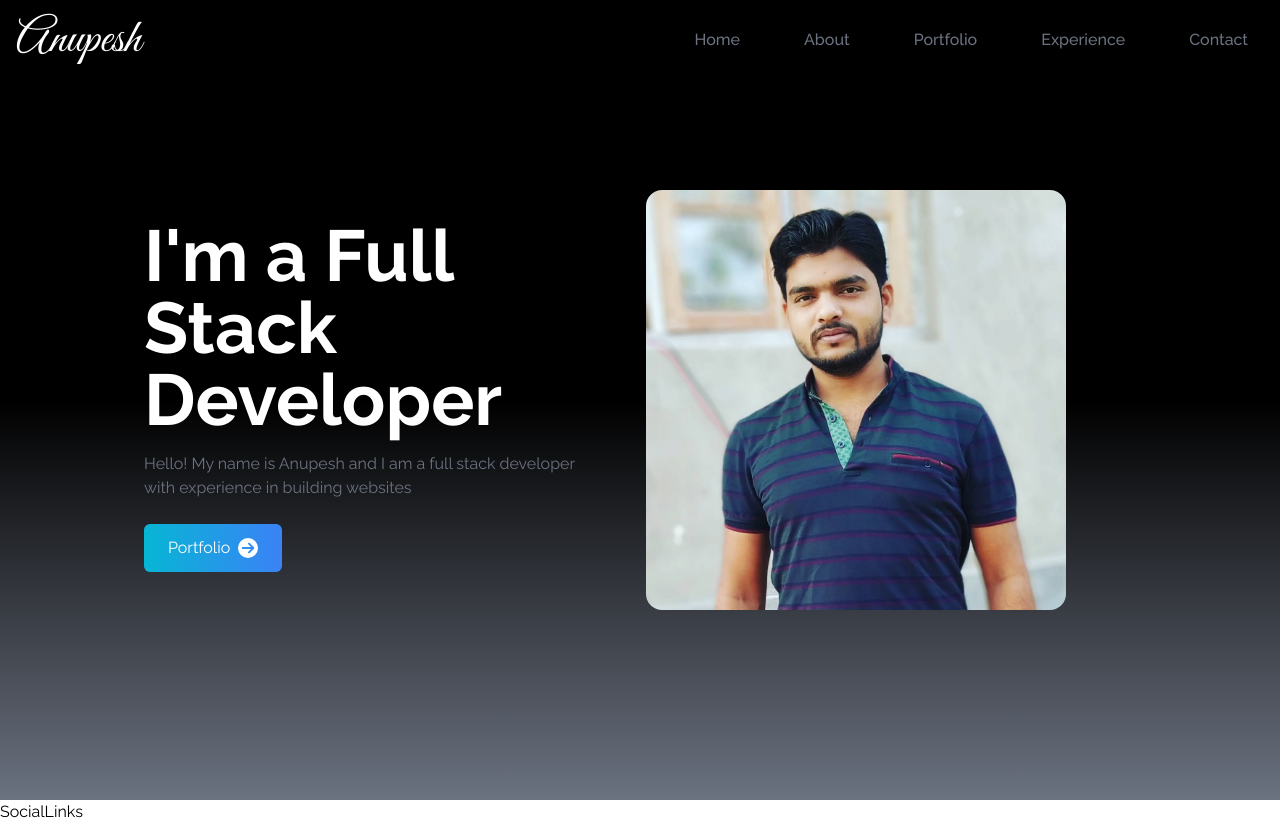
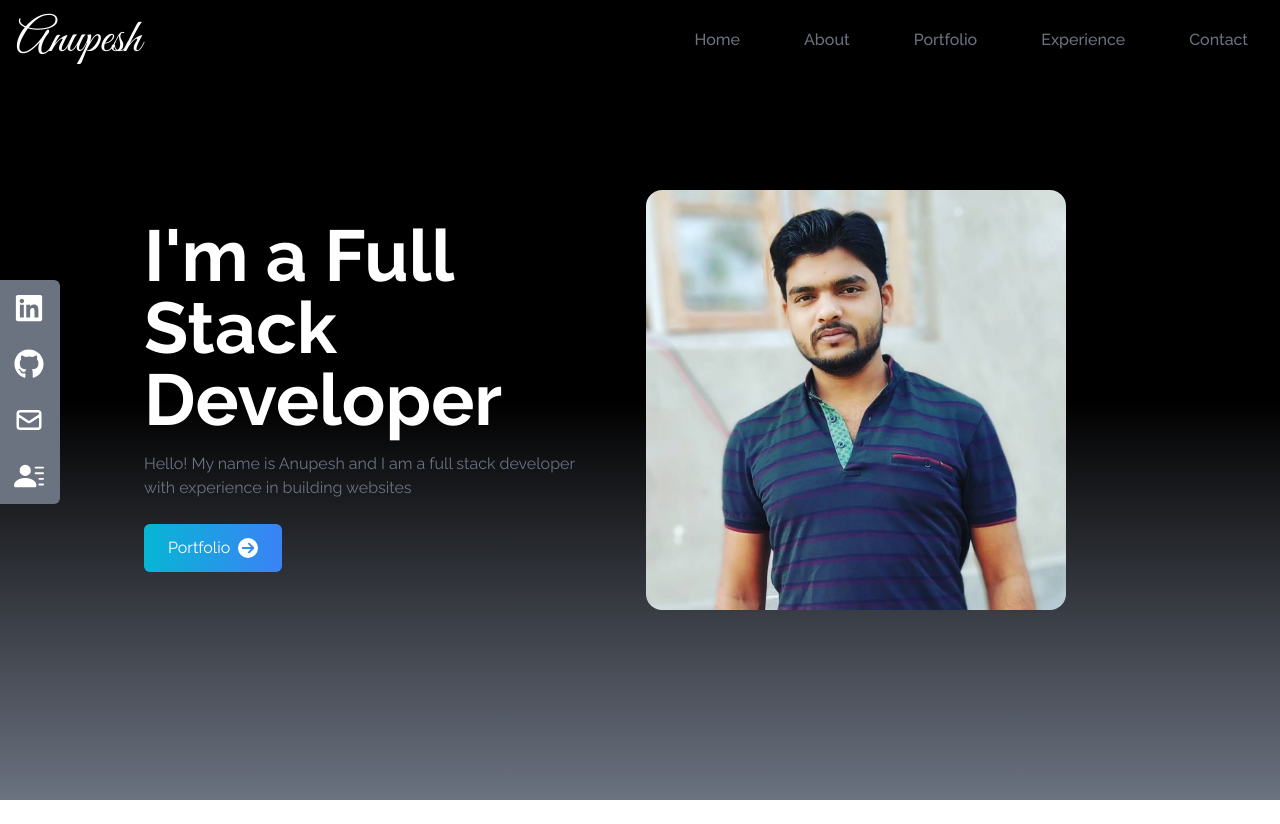
Before and after one commit to AnupeshVerma/Portfolio, a React (Create React App) app: page / in a window 1280 px wide. After the commit the page ends 800 px from the top, so only its background shows below. Built offline with nearby package versions, Linux system fonts and the light colour scheme; the HTML template or start-up script is replaced by a standard one.

Commit message:
Social Links Done

```diff
--- a/package.json
+++ b/package.json
@@ -10,6 +10,7 @@
     "react-dom": "^18.2.0",
     "react-icons": "^5.0.1",
     "react-scripts": "5.0.1",
+    "react-scroll": "^1.9.0",
     "web-vitals": "^2.1.4"
   },
   "scripts": {
--- a/src/components/SocialLinks.jsx
+++ b/src/components/SocialLinks.jsx
@@ -1,9 +1,77 @@
-import React from 'react'
+import React from "react";
+import { FaGithub, FaLinkedin } from "react-icons/fa";
+import { HiOutlineMail } from "react-icons/hi";
+import { BsFillPersonLinesFill } from "react-icons/bs";
 
 const SocialLinks = () => {
+  const links = [
+    {
+      id: 1,
+      child: (
+        <>
+          LinkedIn <FaLinkedin size={30} />
+        </>
+      ),
+      href: "https://www.linkedin.com/in/AnupeshVerma/",
+      style: "rounded-tr-md",
+    },
+    {
+      id: 2,
+      child: (
+        <>
+          GitHub <FaGithub size={30} />
+        </>
+      ),
+      href: "https://github.com/anupeshverma",
+    },
+    {
+      id: 3,
+      child: (
+        <>
+          Mail <HiOutlineMail size={30} />
+        </>
+      ),
+      href: "mailto:Anupeshkverma121@gmail.com",
+    },
+    {
+      id: 4,
+      child: (
+        <>
+          Resume <BsFillPersonLinesFill size={30} />
+        </>
+      ),
+      href: "/resume.pdf",
+      style: "rounded-br-md",
+      download: true,
+    },
+  ];
+
   return (
-    <div>SocialLinks</div>
-  )
-}
+    <div className="hidden md:flex flex-col top-[35%] left-0 fixed">
+      <ul>
+        {links.map(({ id, child, href, style, download }) => (
+          <li
+            key={id}
+            className={
+              "flex justify-between items-center w-40 h-14 px-4 ml-[-100px] hover:ml-[-10px] hover:rounded-md duration-300 bg-gray-500" +
+              " " +
+              style
+            }
+          >
+            <a
+              href={href}
+              className="flex justify-between items-center w-full text-white"
+              download={download}
+              target="_blank"
+              rel="noreferrer"
+            >
+              {child}
+            </a>
+          </li>
+        ))}
+      </ul>
+    </div>
+  );
+};
 
-export default SocialLinks
+export default SocialLinks;
```
Also changed, not shown: 1 other file (tests, documents, lock files or other folders).
